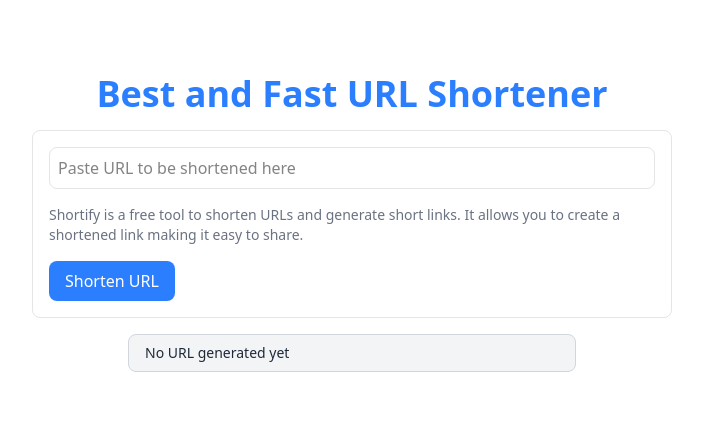
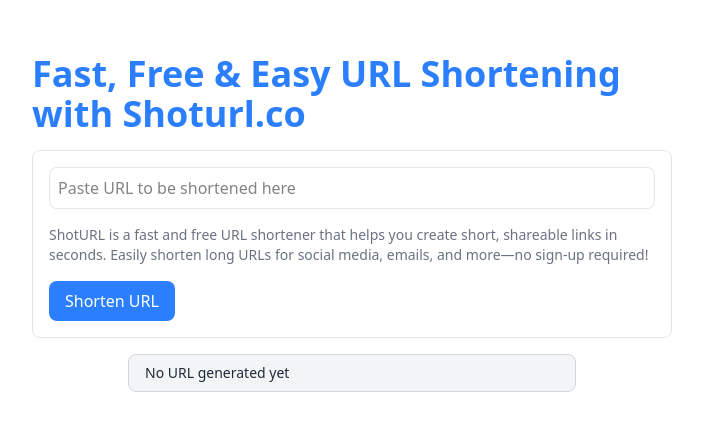
Before and after one commit to tunjiaramide/shortify-frontend-url-shortner, a Next.js app: page / in a window 1280 px wide. Shown: the part 177-608 px from the top of the page, without its empty margins (288-991 px from the left). Built offline with nearby package versions, Linux system fonts and the light colour scheme; no server answers.

Commit message:
updated the h1 tags

```diff
--- a/app/Components/ShortenedURL.tsx
+++ b/app/Components/ShortenedURL.tsx
@@ -53,8 +53,8 @@
       {errors.linkurl && <p className="text-red-500 text-sm">{errors.linkurl.message}</p>}
 
       <p className="text-gray-500 text-sm">
-        Shortify is a free tool to shorten URLs and generate short links.
-        It allows you to create a shortened link making it easy to share.
+      ShotURL is a fast and free URL shortener that helps you create short, shareable links in seconds.
+      Easily shorten long URLs for social media, emails, and more—no sign-up required!
       </p>
 
       <button type="submit" className="px-4 py-2 bg-blue-500 text-white rounded-md">
--- a/app/page.tsx
+++ b/app/page.tsx
@@ -14,7 +14,7 @@
 
   return (
     <div className="w-1/2 h-screen flex flex-col mx-auto items-center justify-center">
-      <h1 className="mb-4 text-4xl text-blue-500 font-bold">Best and Fast URL Shortener</h1>
+      <h1 className="mb-4 text-4xl text-blue-500 font-bold">Fast, Free & Easy URL Shortening with Shoturl.co</h1>
       <ShortenedURL urlShortened={setShortenedURL} />
       <UrlShortened urlShortened={shortenedURL} />
     </div>
```
